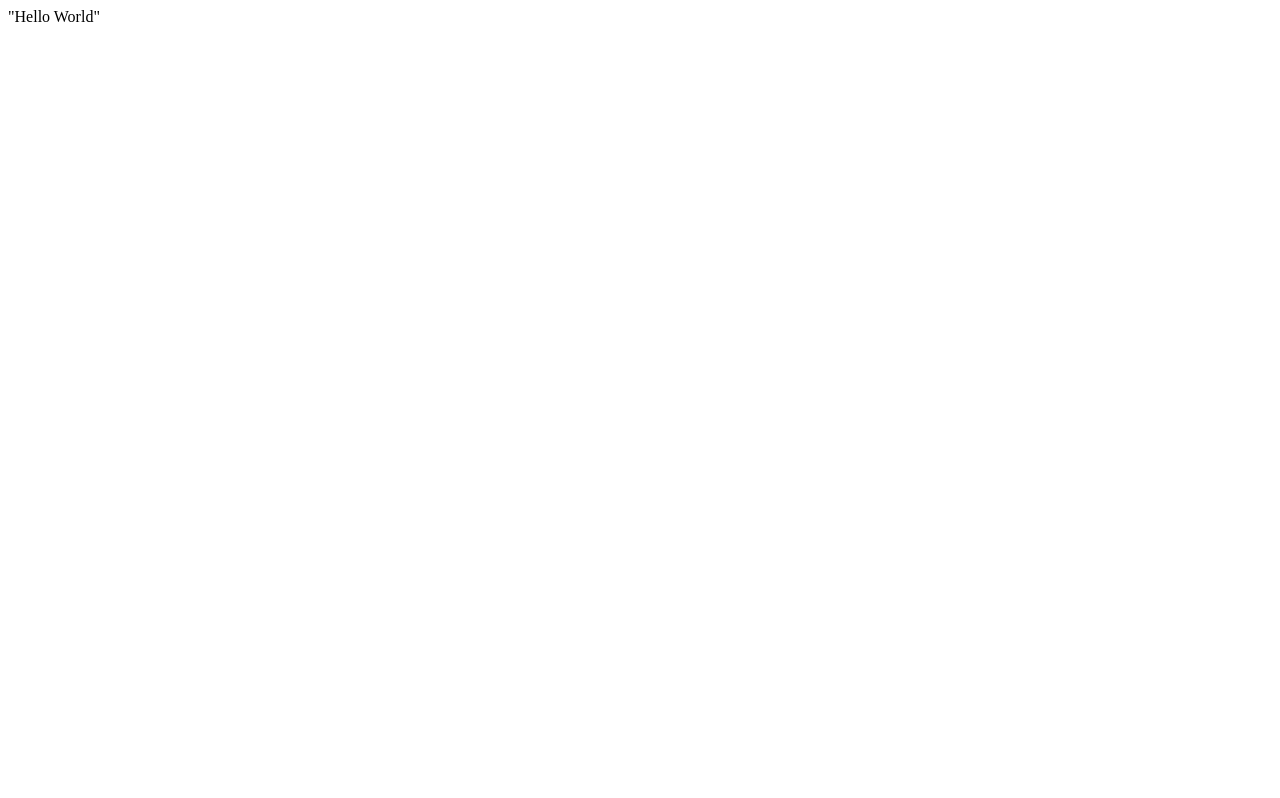
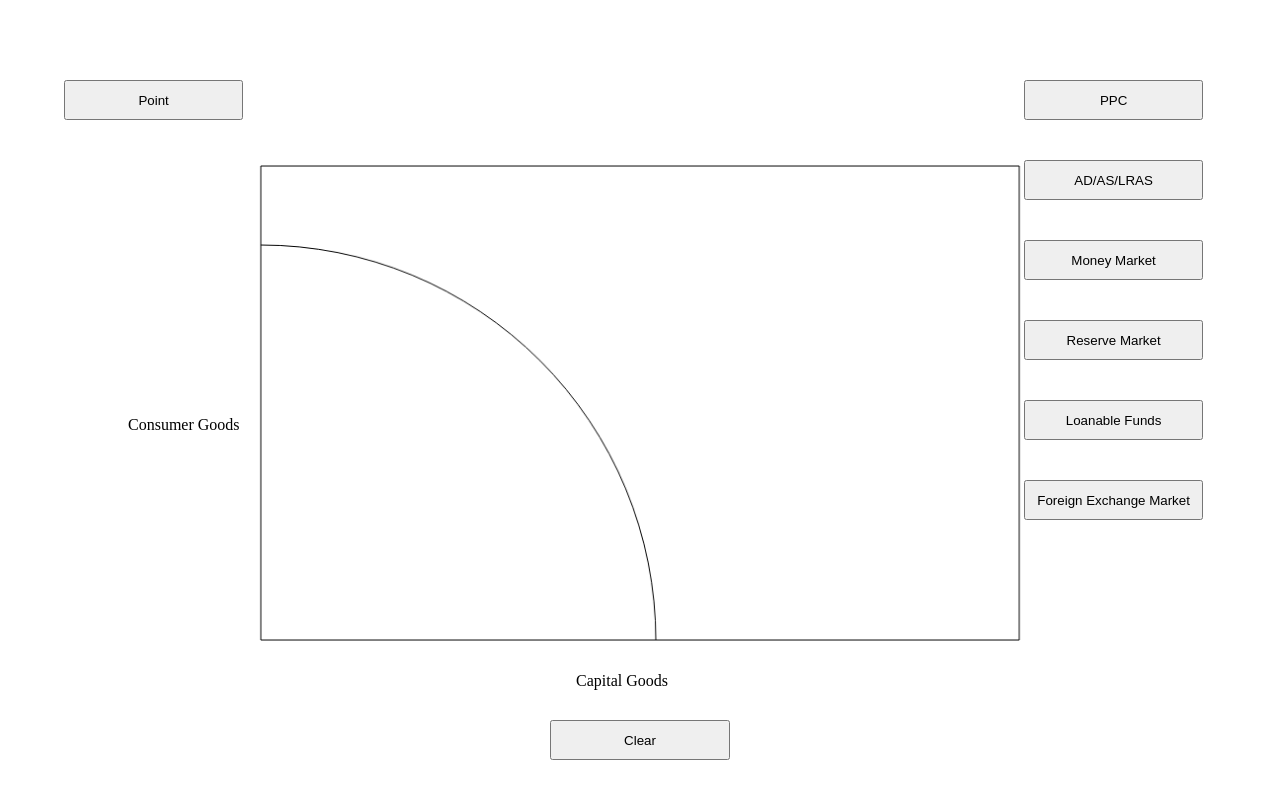
Before and after one commit to Someguy100110/Someguy100110.github.io, a plain HTML site: page index.html in a window 1280 px wide. Drawn offline with Linux system fonts and the light colour scheme.

Commit message:
Update index.html

```diff
--- a/index.html
+++ b/index.html
@@ -1 +1,18 @@
-"Hello World"
+<!DOCTYPE html>
+<html>
+    <head>
+        <link rel="stylesheet" href="APM_Project.css">
+    </head>
+    <canvas id="myCanvas"></canvas>
+    <p style="top: 82vh; left: 45vw; height: 5vh; width: 14vw; position: fixed;"id="x-axis" >Capital Goods</p>
+    <p style="top:50vh; left: 10vw; height: 5vh; width: 10vw; position: fixed;"id="y-axis">Consumer Goods</p>
+    <button style="top: 90vh; left: 43vw; height: 5vh; width: 14vw; position: fixed;"id="Graph">Clear</button>
+    <button style="top: 10vh; left: 5vw; height: 5vh; width: 14vw; position: fixed;"id="Point">Point</button>
+    <button style="top: 10vh; left: 80vw; height: 5vh; width: 14vw; position: fixed;"id="PPC">PPC</button>
+    <button style="top: 20vh; left: 80vw; height: 5vh; width: 14vw; position: fixed;"id="AD">AD/AS/LRAS</button>
+    <button style="top: 30vh; left: 80vw; height: 5vh; width: 14vw; position: fixed;"id="Money">Money Market</button>
+    <button style="top: 40vh; left: 80vw; height: 5vh; width: 14vw; position: fixed;"id="Reserve">Reserve Market</button>
+    <button style="top: 50vh; left: 80vw; height: 5vh; width: 14vw; position: fixed;"id="Loans">Loanable Funds</button>
+    <button style="top: 60vh; left: 80vw; height: 5vh; width: 14vw; position: fixed;"id="Foreign">Foreign Exchange Market</button>
+    <script src="APM_Project.js"></script>
+</html>
```
